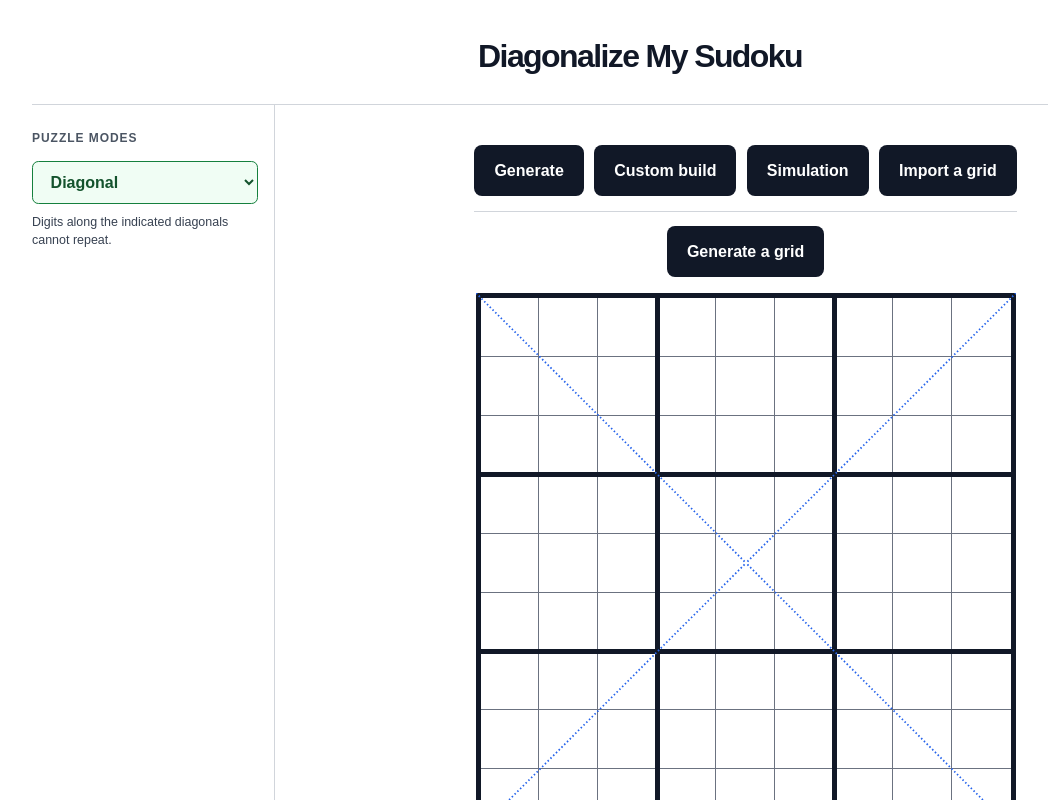
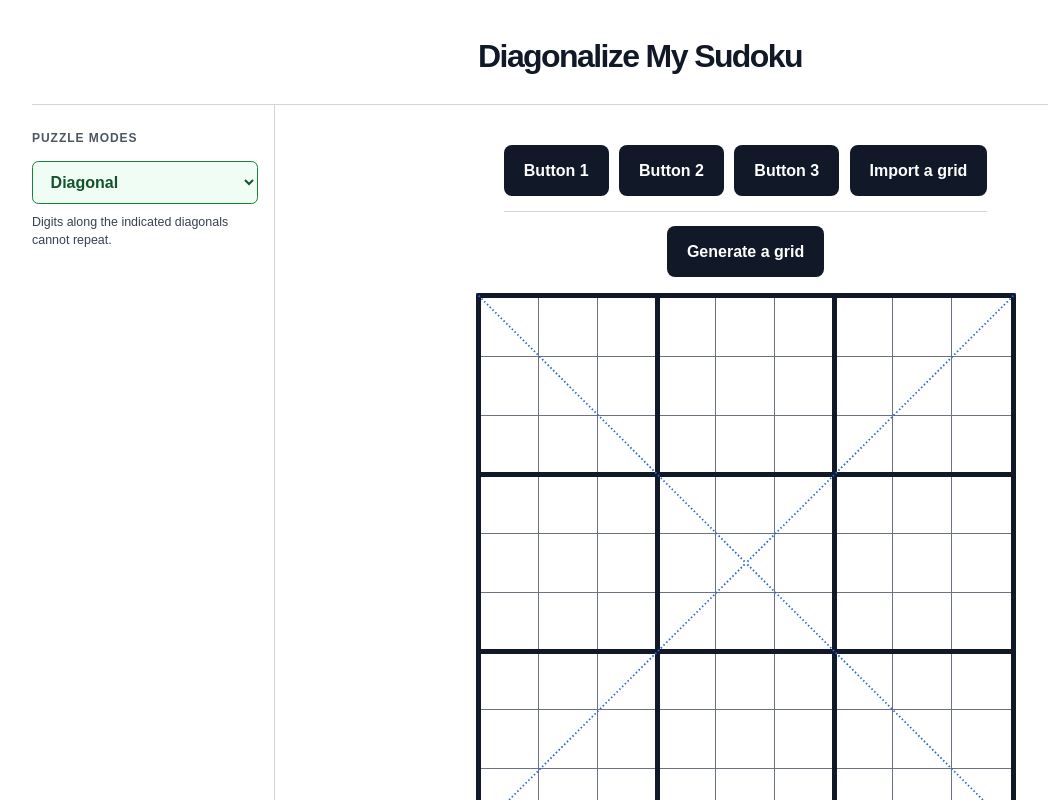
Before and after one commit to nahiphog/Diagonal-or-not, a Next.js app: page / in a window 1280 px wide. Shown: the top 800 px of the page, without its empty margins (32-1080 px from the left). Built offline with nearby package versions, Linux system fonts and the light colour scheme.

Commit message:
rename to Button 1/2/3 to debug row layout

```diff
--- a/app/page.tsx
+++ b/app/page.tsx
@@ -1287,9 +1287,9 @@ export default function Home({ initialMode = "diagonal", showQueenSimulation = f
         <div className="workspace">
       <div className="puzzle-actions">
         <div className="puzzle-actions-tabs">
-          <button className={`generate-button simulation-link ${diagonalTab === "generate" ? "active" : ""}`} onClick={() => setDiagonalTab("generate")}>Generate</button>
-          <button className={`generate-button simulation-link ${diagonalTab === "custom-build" ? "active" : ""}`} onClick={() => setDiagonalTab("custom-build")}>Custom build</button>
-          <button className={`generate-button simulation-link ${diagonalTab === "simulation" ? "active" : ""}`} onClick={() => setDiagonalTab("simulation")}>Simulation</button>
+          <button className={`generate-button simulation-link ${diagonalTab === "generate" ? "active" : ""}`} onClick={() => setDiagonalTab("generate")}>Button 1</button>
+          <button className={`generate-button simulation-link ${diagonalTab === "custom-build" ? "active" : ""}`} onClick={() => setDiagonalTab("custom-build")}>Button 2</button>
+          <button className={`generate-button simulation-link ${diagonalTab === "simulation" ? "active" : ""}`} onClick={() => setDiagonalTab("simulation")}>Button 3</button>
           <button className={`generate-button simulation-link ${diagonalTab === "import" ? "active" : ""}`} onClick={() => setDiagonalTab("import")}>Import a grid</button>
         </div>
         <hr className="puzzle-actions-divider" />
--- a/preview.html
+++ /dev/null
@@ -1,36 +0,0 @@
-<!DOCTYPE html>
-<html lang="en">
-<head>
-<meta charset="UTF-8">
-<meta name="viewport" content="width=device-width, initial-scale=1.0">
-<style>
-body { font-family: Arial, Helvetica, sans-serif; }
-.generate-button { border: 0; border-radius: 0.5rem; padding: 0.85rem 1.25rem; background: #111827; color: #fff; font-size: 1rem; font-weight: 700; cursor: pointer; }
-.puzzle-actions { display: flex; flex-direction: column; align-items: center; gap: 0.65rem; margin: 1rem 0; }
-.puzzle-actions-tabs { display: flex; flex-wrap: wrap; justify-content: center; gap: 0.65rem; }
-.puzzle-actions .generate-button { margin-top: 0; }
-.puzzle-actions-divider { width: 100%; border: none; border-top: 1px solid #d1d5db; margin: 0.25rem 0; }
-.simulation-link { background: #2563eb; }
-.build-button { background: #166534; }
-.halt-button { border: 1px solid #b91c1c; border-radius: 0.5rem; padding: 0.85rem 1.1rem; background: #fff; color: #b91c1c; font-weight: 700; cursor: pointer; }
-</style>
-</head>
-<body>
-
-<h2>HOW IT RENDERS:</h2>
-
-<div class="puzzle-actions">
-  <div class="puzzle-actions-tabs">
-    <button class="generate-button simulation-link">Generate</button>
-    <button class="generate-button simulation-link">Custom build</button>
-    <button class="generate-button simulation-link">Simulation</button>
-    <button class="generate-button simulation-link">Import a grid</button>
-  </div>
-  <hr class="puzzle-actions-divider" />
-  <button class="generate-button">Generate a grid</button>
-</div>
-
-<p>────────── 4 tabs in one row above the divider ──────────</p>
-
-</body>
-</html>
```
